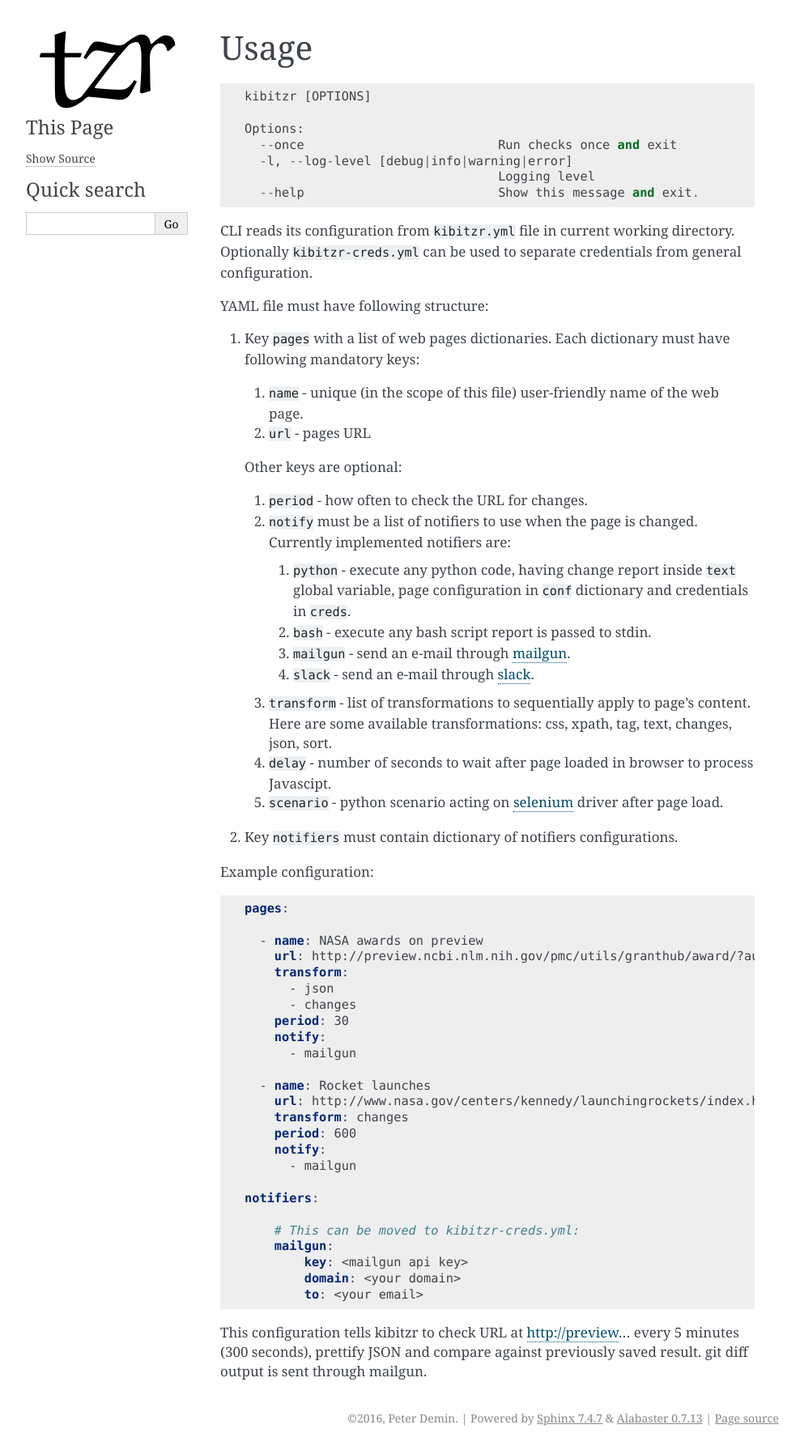
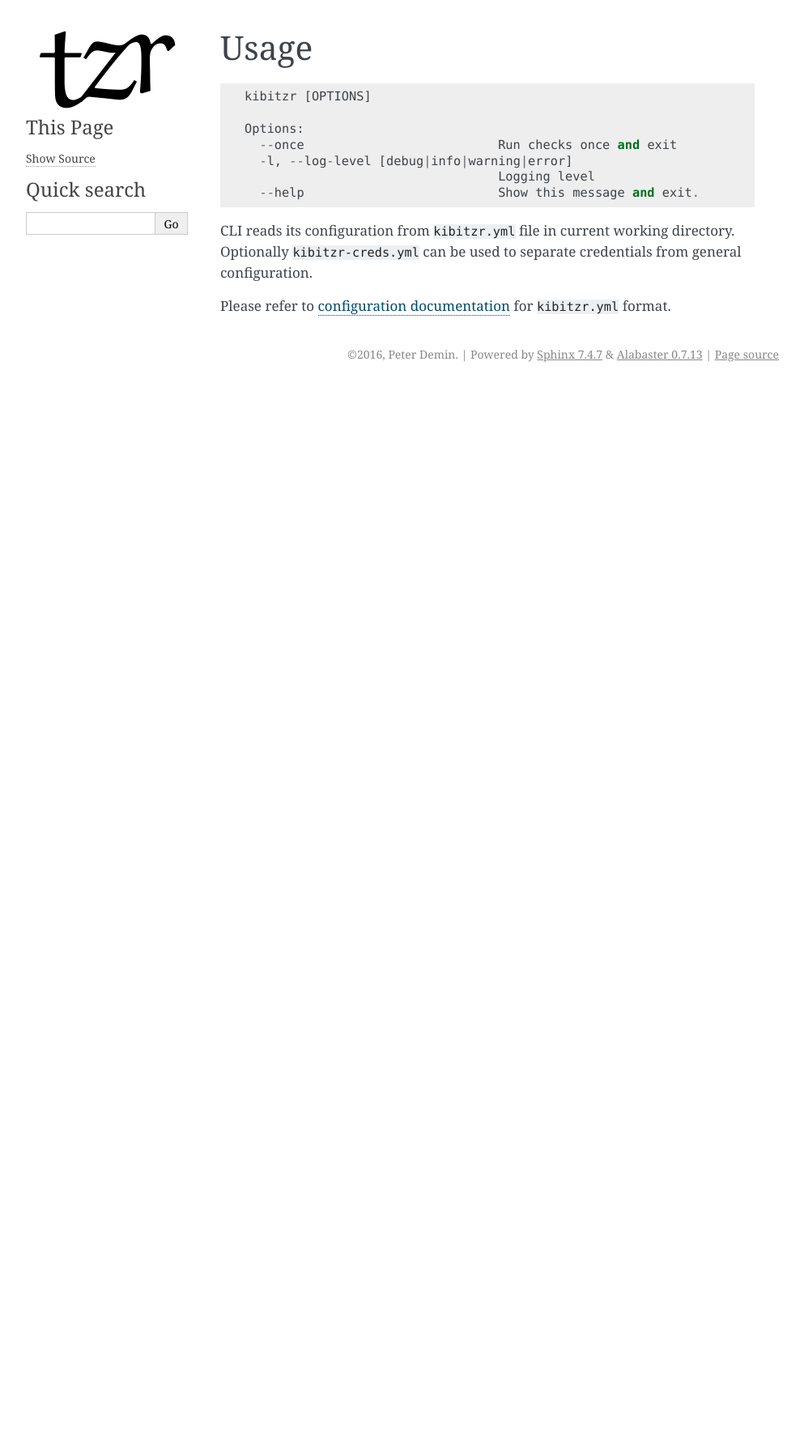
Before and after one commit to kibitzr/kibitzr, a Sphinx documentation site: the page built from docs/usage.rst, in a window 1280 px wide. Shown: the whole page at 81% size, without its empty margins (148-1141 px from the left). Built offline with Sphinx 7.4.7, drawn with Linux system fonts in a browser that asks for light colours; after the commit the page ends 900 px from its top, so only the background shows below that.

Commit message:
Better docs

```diff
--- a/docs/installation.rst
+++ b/docs/installation.rst
@@ -1,5 +1,6 @@
 .. _install:
 
+============
 Installation
 ============
 
--- a/docs/transforms.rst
+++ b/docs/transforms.rst
@@ -18,7 +18,7 @@ Plain text
 ----------
 
 1. ``changes`` - Compare to the previous version of the content and return difference report
-2. ``changes: verbose`` - Same as ``changes``, but report is in human-friendly format
+2. ``changes: verbose`` - Same as ``changes``, but in human-friendly format
 3. ``sort`` - Sort lines of text alphabetically
 4. ``cut: N`` - Remove lines after ``N``'th
 
--- a/docs/usage.rst
+++ b/docs/usage.rst
@@ -16,66 +16,7 @@ Usage
 CLI reads its configuration from ``kibitzr.yml`` file in current working directory.
 Optionally ``kibitzr-creds.yml`` can be used to separate credentials from general configuration.
 
-YAML file must have following structure:
-
-1. Key ``pages`` with a list of web pages dictionaries.
-   Each dictionary must have following mandatory keys:
-
-   1. ``name`` - unique (in the scope of this file) user-friendly name of the web page.
-   2. ``url`` - pages URL
-
-   Other keys are optional:
-
-   1. ``period`` - how often to check the URL for changes.
-   2. ``notify`` must be a list of notifiers to use when the page is changed.
-      Currently implemented notifiers are:
-
-      1. ``python`` - execute any python code, having change report inside ``text`` global variable,
-         page configuration in ``conf`` dictionary and credentials in ``creds``.
-      2. ``bash`` - execute any bash script report is passed to stdin.
-      3. ``mailgun`` - send an e-mail through mailgun_.
-      4. ``slack`` - send an e-mail through slack_.
-
-   3. ``transform`` - list of transformations to sequentially apply to page's content.
-      Here are some available transformations: css, xpath, tag, text, changes, json, sort.
-   4. ``delay`` - number of seconds to wait after page loaded in browser to process Javascipt.
-   5. ``scenario`` - python scenario acting on selenium_ driver after page load.
-
-2. Key ``notifiers`` must contain dictionary of notifiers configurations.
-
-Example configuration:
-
-.. code-block:: yaml
-
-    pages:
-
-      - name: NASA awards on preview
-        url: http://preview.ncbi.nlm.nih.gov/pmc/utils/granthub/award/?authority.code=nasa&format=json
-        transform:
-          - json
-          - changes
-        period: 30
-        notify:
-          - mailgun
-
-      - name: Rocket launches
-        url: http://www.nasa.gov/centers/kennedy/launchingrockets/index.html
-        transform: changes
-        period: 600
-        notify:
-          - mailgun
-
-    notifiers:
-
-        # This can be moved to kibitzr-creds.yml:
-        mailgun:
-            key: <mailgun api key>
-            domain: <your domain>
-            to: <your email>
-
-This configuration tells kibitzr to check URL at http://preview... every 5 minutes (300 seconds),
-prettify JSON and compare against previously saved result. git diff output is sent through mailgun.
-
+Please refer to :ref:`configuration documentation <configuration>` for ``kibitzr.yml`` format.
 
 .. _requests: http://docs.python-requests.org/
 .. _BeautifulSoup: https://www.crummy.com/software/BeautifulSoup/
```
Also changed, not shown: other parts of docs/transforms.rst (+1 -1 lines), docs/configuration.rst (added, +185 -0 lines), docs/index.rst (+2 -5 lines), docs/notifiers.rst (+13 -12 lines), docs/recipes.rst (+0 -11 lines).
